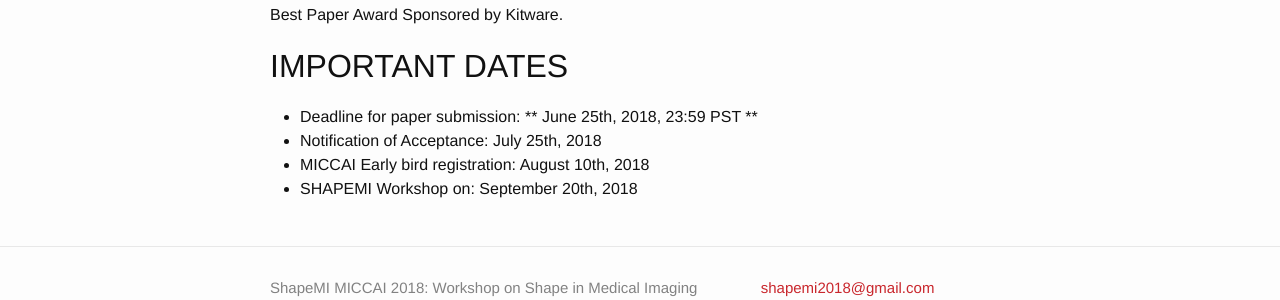
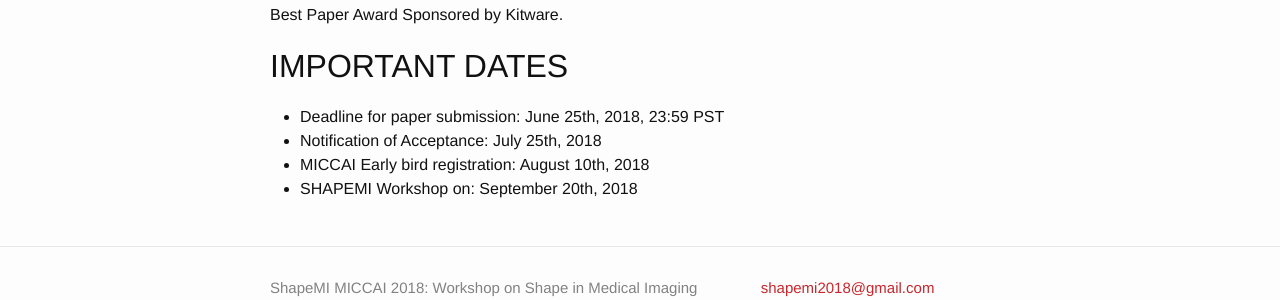
Before and after one commit to shapemi/shapemi2020, a Jekyll site: the page built from cfp/cfp.md, in a window 1280 px wide. Shown: the part 1479-1779 px from the top of the page. Built offline with Jekyll 4.4.1, drawn with Linux system fonts in a browser that asks for light colours.

Commit message:
Update cfp.md

```diff
--- a/cfp/cfp.md
+++ b/cfp/cfp.md
@@ -61,7 +61,7 @@ Best Paper Award Sponsored by Kitware.
 
 # IMPORTANT DATES
 
- - Deadline for paper submission: ** June 25th, 2018, 23:59 PST **
+ - Deadline for paper submission: June 25th, 2018, 23:59 PST
  - Notification of Acceptance: July 25th, 2018
  - MICCAI Early bird registration:  August 10th, 2018
  - SHAPEMI Workshop on:  September 20th, 2018
```
